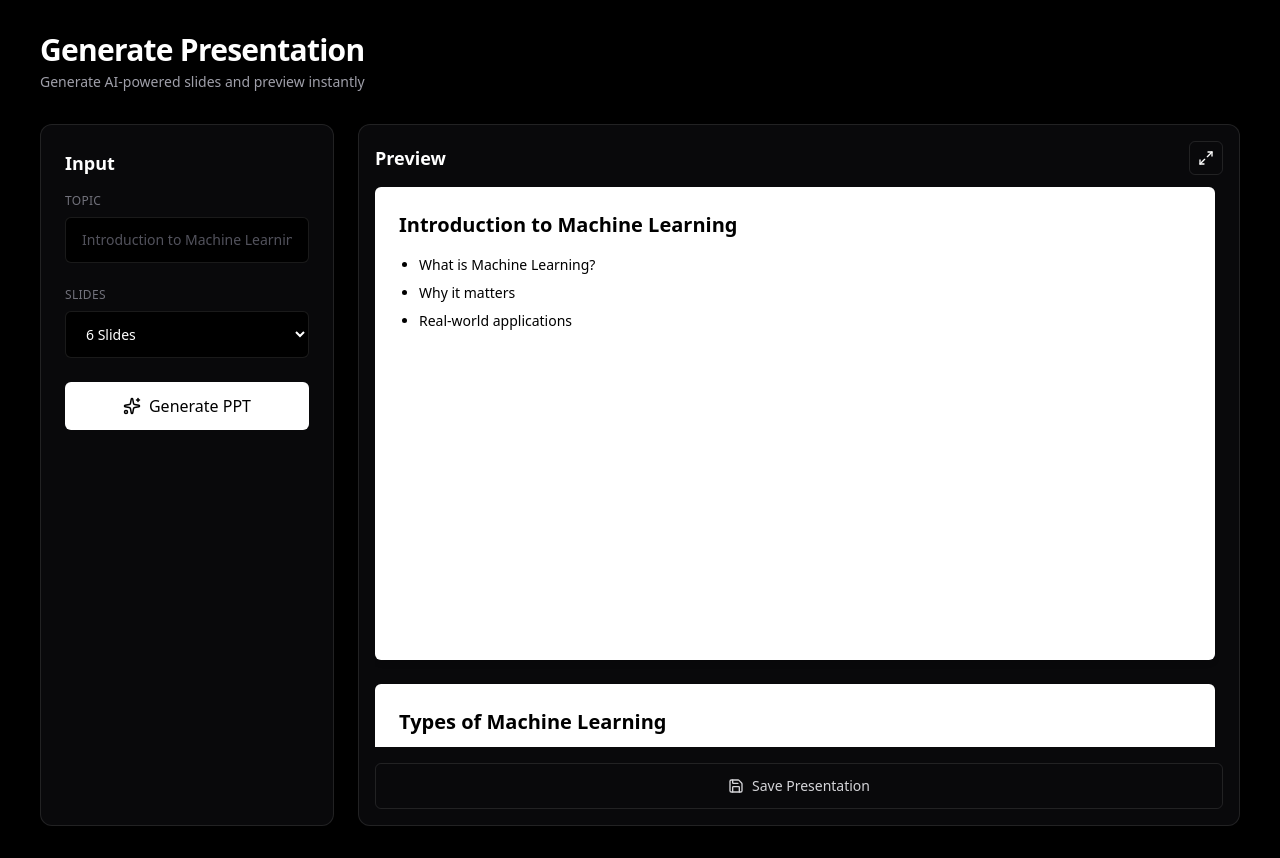
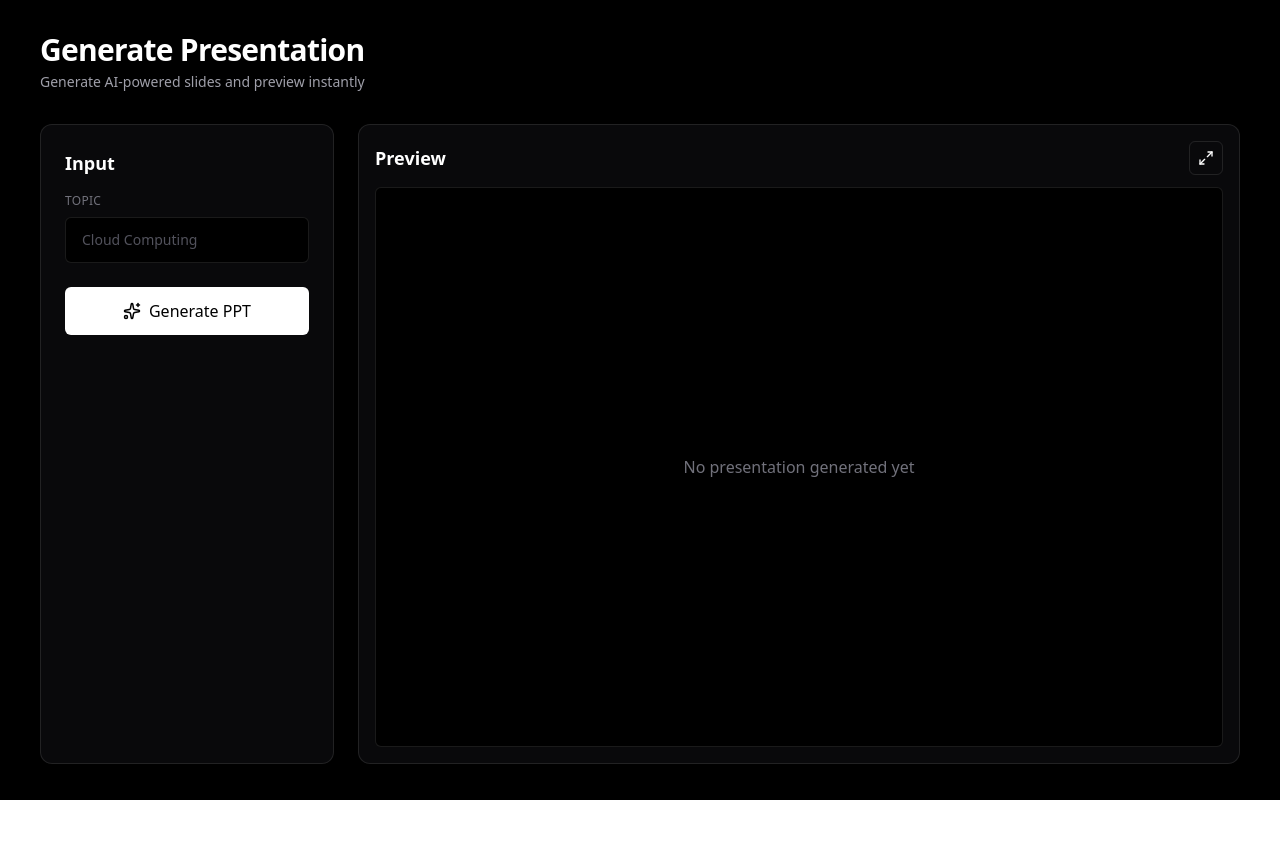
Before and after one commit to Sahnawaz6068/CognetiveCanvasFE, a React (Vite) app: page /genppt in a window 1280 px wide. After the commit the page ends 800 px from the top, so only its background shows below. Built offline with nearby package versions, Linux system fonts and the light colour scheme.

Commit message:
Added the AI generation PPT in Action

```diff
--- a/src/pages/GeneratePPT.jsx
+++ b/src/pages/GeneratePPT.jsx
@@ -1,22 +1,71 @@
 import { useState } from "react";
-import {
-  Sparkles,
-  Loader2,
-  Save,
-  Maximize2,
-  Minimize2,
-} from "lucide-react";
+import { Sparkles, Loader2, Save, Maximize2, Minimize2 } from "lucide-react";
 import { motion } from "framer-motion";
 
 export default function GeneratePPT() {
+  const [topic, setTopic] = useState("");
   const [isGenerating, setIsGenerating] = useState(false);
   const [focusMode, setFocusMode] = useState(false);
+  const [htmlContent, setHtmlContent] = useState("");
+
+  const generatePpt = async () => {
+    if (!topic.trim()) return;
+
+    setIsGenerating(true);
+    setHtmlContent("");
+
+    try {
+      const res = await fetch("http://localhost:3000/api/v1/ai-ppt", {
+        method: "POST",
+        headers: {
+          "Content-Type": "application/json",
+        },
+        body: JSON.stringify({ topic }),
+      });
+
+      const json = await res.json();
+
+      const rawHtml = json.data.htmlContent;
+
+      const fixedHtml = rawHtml.replace(
+        "</head>",
+        `
+  <style>
+    * {
+      box-sizing: border-box;
+    }
+
+    body {
+      overflow: auto !important;
+    }
+
+    .slide, .content, .card, .panel {
+      height: auto !important;
+      max-height: none !important;
+      overflow: visible !important;
+    }
+
+    p, li, span, div {
+      white-space: normal !important;
+      word-break: break-word !important;
+      overflow-wrap: anywhere !important;
+    }
+  </style>
+  </head>
+  `,
+      );
+      setHtmlContent(fixedHtml);
+
+    } catch (err) {
+      console.error(err);
+    } finally {
+      setIsGenerating(false);
+    }
+  };
 
   return (
     <div className="min-h-screen bg-black text-white">
       <div className="max-w-[1600px] mx-auto px-6 lg:px-10 py-8">
-
-        {/* HEADER */}
         {!focusMode && (
           <div className="mb-8">
             <h1 className="text-3xl font-semibold tracking-tight">
@@ -28,53 +77,37 @@ export default function GeneratePPT() {
           </div>
         )}
 
-        {/* MAIN GRID */}
         <div
           className={`grid gap-6 transition-all ${
-            focusMode
-              ? "grid-cols-1"
-              : "grid-cols-1 lg:grid-cols-[1fr_3fr]"
+            focusMode ? "grid-cols-1" : "grid-cols-1 lg:grid-cols-[1fr_3fr]"
           }`}
         >
-          {/* LEFT INPUT PANEL */}
+          {/* INPUT PANEL */}
           {!focusMode && (
             <div className="bg-zinc-950 border border-white/10 rounded-xl p-6">
-              <h2 className="text-lg font-semibold mb-4">
-                Input
-              </h2>
+              <h2 className="text-lg font-semibold mb-4">Input</h2>
 
               <div className="mb-6">
                 <label className="block text-xs uppercase tracking-wide text-zinc-500 mb-2">
                   Topic
                 </label>
                 <input
+                  value={topic}
+                  onChange={(e) => setTopic(e.target.value)}
                   type="text"
-                  placeholder="Introduction to Machine Learning"
+                  placeholder="Cloud Computing"
                   className="w-full bg-black border border-white/10 rounded-md px-4 py-3
                   text-sm placeholder:text-zinc-600 focus:border-white
                   focus:ring-1 focus:ring-white/30 outline-none transition"
                 />
               </div>
 
-              <div className="mb-6">
-                <label className="block text-xs uppercase tracking-wide text-zinc-500 mb-2">
-                  Slides
-                </label>
-                <select
-                  className="w-full bg-black border border-white/10 rounded-md px-4 py-3
-                  text-sm focus:border-white focus:ring-1 focus:ring-white/30 outline-none transition"
-                >
-                  <option>6 Slides</option>
-                  <option>8 Slides</option>
-                  <option>10 Slides</option>
-                </select>
-              </div>
-
               <button
-                onClick={() => setIsGenerating(true)}
+                onClick={generatePpt}
+                disabled={isGenerating}
                 className="w-full flex items-center justify-center gap-2
                 bg-white text-black py-3 rounded-md font-medium
-                hover:bg-zinc-200 transition"
+                hover:bg-zinc-200 transition disabled:opacity-60"
               >
                 {isGenerating ? (
                   <>
@@ -91,52 +124,51 @@ export default function GeneratePPT() {
             </div>
           )}
 
-          {/* RIGHT PREVIEW */}
+          {/* PREVIEW */}
           <div className="bg-zinc-950 border border-white/10 rounded-xl p-4 relative">
-            {/* TOP ACTION BAR */}
             <div className="flex items-center justify-between mb-3">
-              <h2 className="text-lg font-semibold">
-                Preview
-              </h2>
+              <h2 className="text-lg font-semibold">Preview</h2>
 
-              <div className="flex gap-2">
-                <button
-                  onClick={() => setFocusMode(!focusMode)}
-                  className="p-2 border border-white/10 rounded-md
-                  hover:bg-white/5 transition"
-                >
-                  {focusMode ? (
-                    <Minimize2 size={16} />
-                  ) : (
-                    <Maximize2 size={16} />
-                  )}
-                </button>
-              </div>
+              <button
+                onClick={() => setFocusMode(!focusMode)}
+                className="p-2 border border-white/10 rounded-md
+                hover:bg-white/5 transition"
+              >
+                {focusMode ? <Minimize2 size={16} /> : <Maximize2 size={16} />}
+              </button>
             </div>
 
-            {/* SLIDES */}
-            <div className="h-[560px] overflow-y-auto space-y-6 pr-2">
-              <Slide
-                title="Introduction to Machine Learning"
-                points={[
-                  "What is Machine Learning?",
-                  "Why it matters",
-                  "Real-world applications",
-                ]}
-              />
+            <div className="h-[560px] rounded-md overflow-hidden border border-white/10 bg-black">
+              {isGenerating && (
+                <div className="h-full flex items-center justify-center text-zinc-400">
+                  Generating presentation…
+                </div>
+              )}
 
-              <Slide
-                title="Types of Machine Learning"
-                points={[
-                  "Supervised Learning",
-                  "Unsupervised Learning",
-                  "Reinforcement Learning",
-                ]}
-              />
+              {!isGenerating && htmlContent && (
+                <div className="h-[600px] overflow-hidden border border-white/10 bg-black rounded-md">
+                  {htmlContent && (
+                    <iframe
+                      title="AI PPT Preview"
+                      srcDoc={htmlContent}
+                      className="w-full h-full border-none"
+                      style={{
+                        transform: "scale(0.85)",
+                        transformOrigin: "top center",
+                      }}
+                    />
+                  )}
+                </div>
+              )}
+
+              {!isGenerating && !htmlContent && (
+                <div className="h-full flex items-center justify-center text-zinc-500">
+                  No presentation generated yet
+                </div>
+              )}
             </div>
 
-            {/* SAVE */}
-            {!focusMode && (
+            {!focusMode && htmlContent && (
               <button
                 className="mt-4 w-full flex items-center justify-center gap-2
                 border border-white/10 py-3 rounded-md text-sm
@@ -152,22 +184,3 @@ export default function GeneratePPT() {
     </div>
   );
 }
-
-function Slide({ title, points }) {
-  return (
-    <motion.div
-      whileHover={{ scale: 1.01 }}
-      transition={{ duration: 0.2 }}
-      className="aspect-video bg-white text-black rounded-md p-6 shadow-md"
-    >
-      <h3 className="text-xl font-semibold mb-4">
-        {title}
-      </h3>
-      <ul className="list-disc pl-5 space-y-2 text-sm">
-        {points.map((p, i) => (
-          <li key={i}>{p}</li>
-        ))}
-      </ul>
-    </motion.div>
-  );
-}
```
